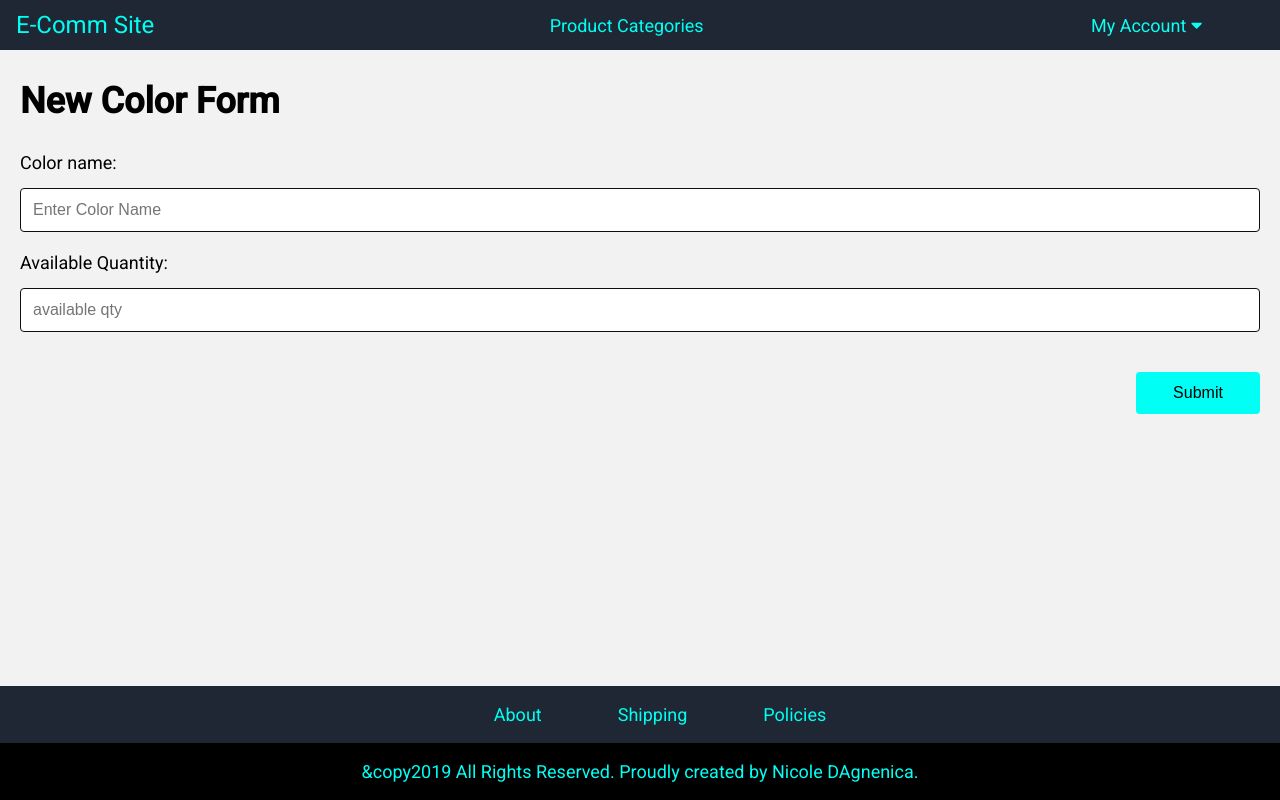
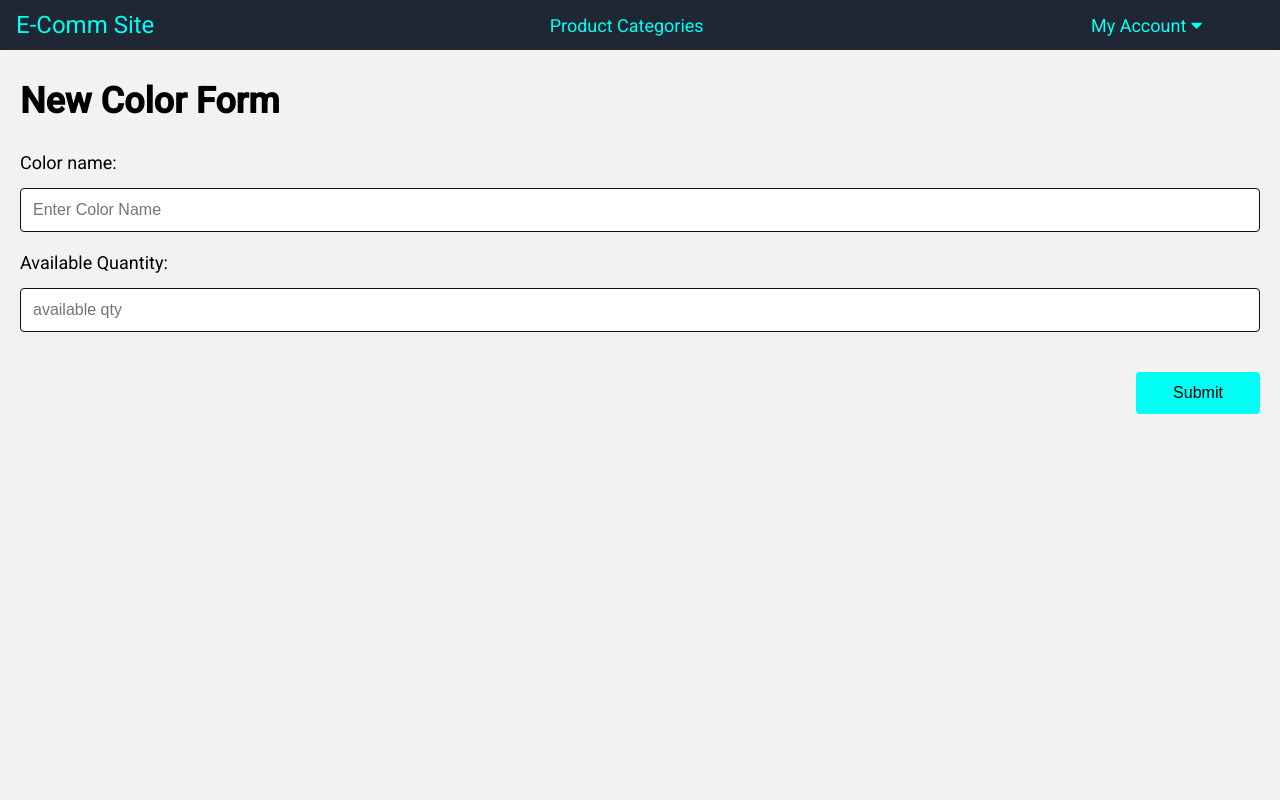
Before and after one commit to softdevpro9/react-ecommerce-frontend, a React (Create React App) app: page /products/1/colors/new in a window 1280 px wide. Shown: the top 800 px of the page. Built offline with nearby package versions, Linux system fonts and the light colour scheme; no server answers.

Commit message:
Style footer

```diff
--- a/src/App.js
+++ b/src/App.js
@@ -42,7 +42,7 @@ class App extends Component {
       <div className="App">
         <Navbar />
         {/* <Search /> */}
-        <Footer />
+
 
 
         <Switch>
@@ -81,6 +81,7 @@ class App extends Component {
           <Route exact path ='/products/:id/colors/new' component={ProductColorNew} />
 
         </Switch>
+        <Footer />
       </div>
     );
   }
--- a/src/stylesheets/footer.css
+++ b/src/stylesheets/footer.css
@@ -1,7 +1,7 @@
 .footer {
-    position: fixed;
+    /* position: fixed;
     left: 0;
-    bottom: 0;
+    bottom: 0; */
     width: 100%;
     /* height: 100px; */
     background-color: RGB(31, 39, 52);
--- a/src/stylesheets/index.css
+++ b/src/stylesheets/index.css
@@ -90,6 +90,10 @@ h1, p {
 }
 
 
+.main {
+  height: 968px;
+}
+
 
 /* CAROSEL */
 
@@ -98,6 +102,7 @@ h1, p {
   list-style-type: none;
   margin-top: 20px;
 }
+
 
 @media screen and (min-width: 768px) {
 
@@ -109,6 +114,7 @@ h1, p {
   box-shadow: 0 0 10px rgba(0,0,0,.3);
   margin: 100px auto;
   max-width: 80%;
+
   padding: 2.25%; /* 18px / 800px */
 }
 
```
